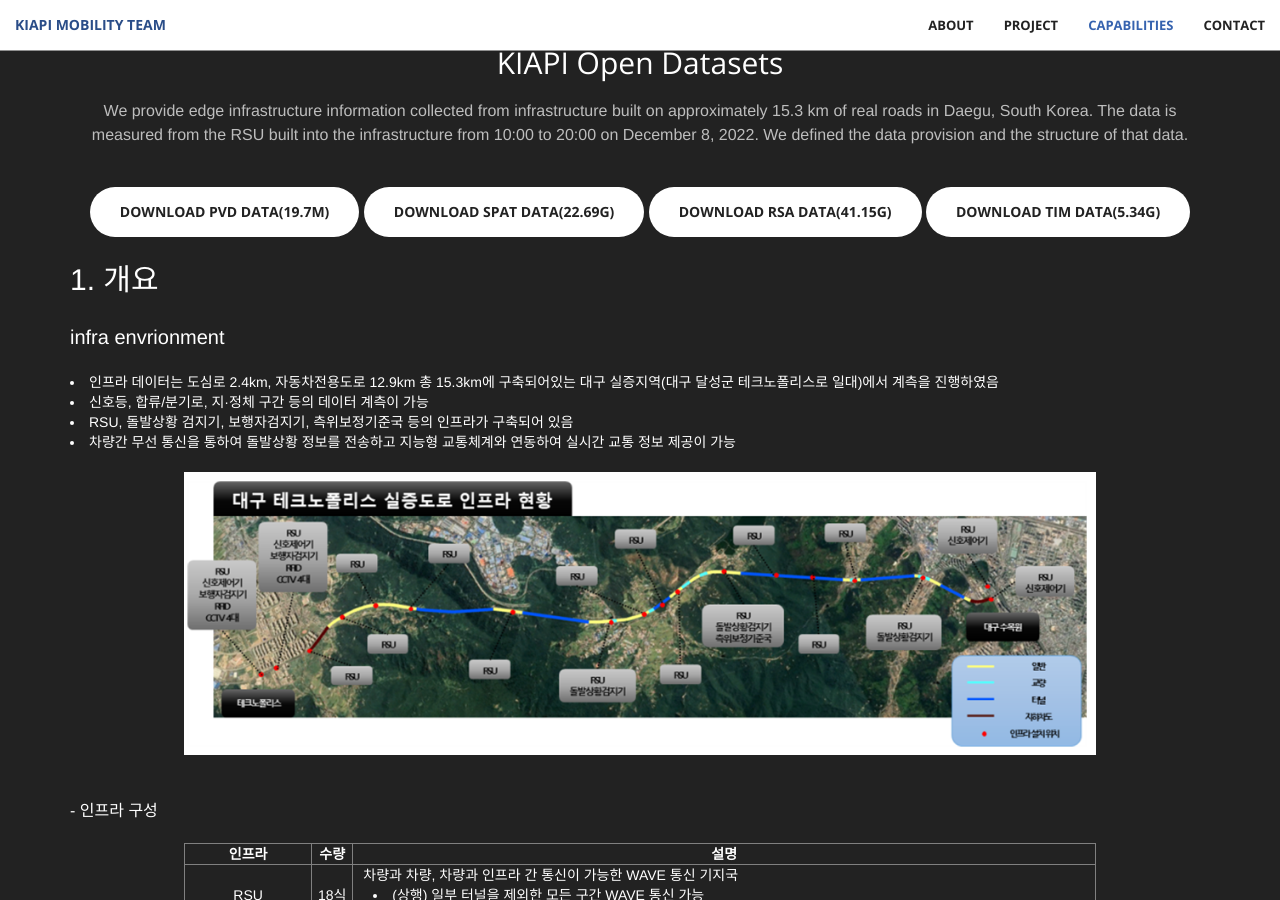
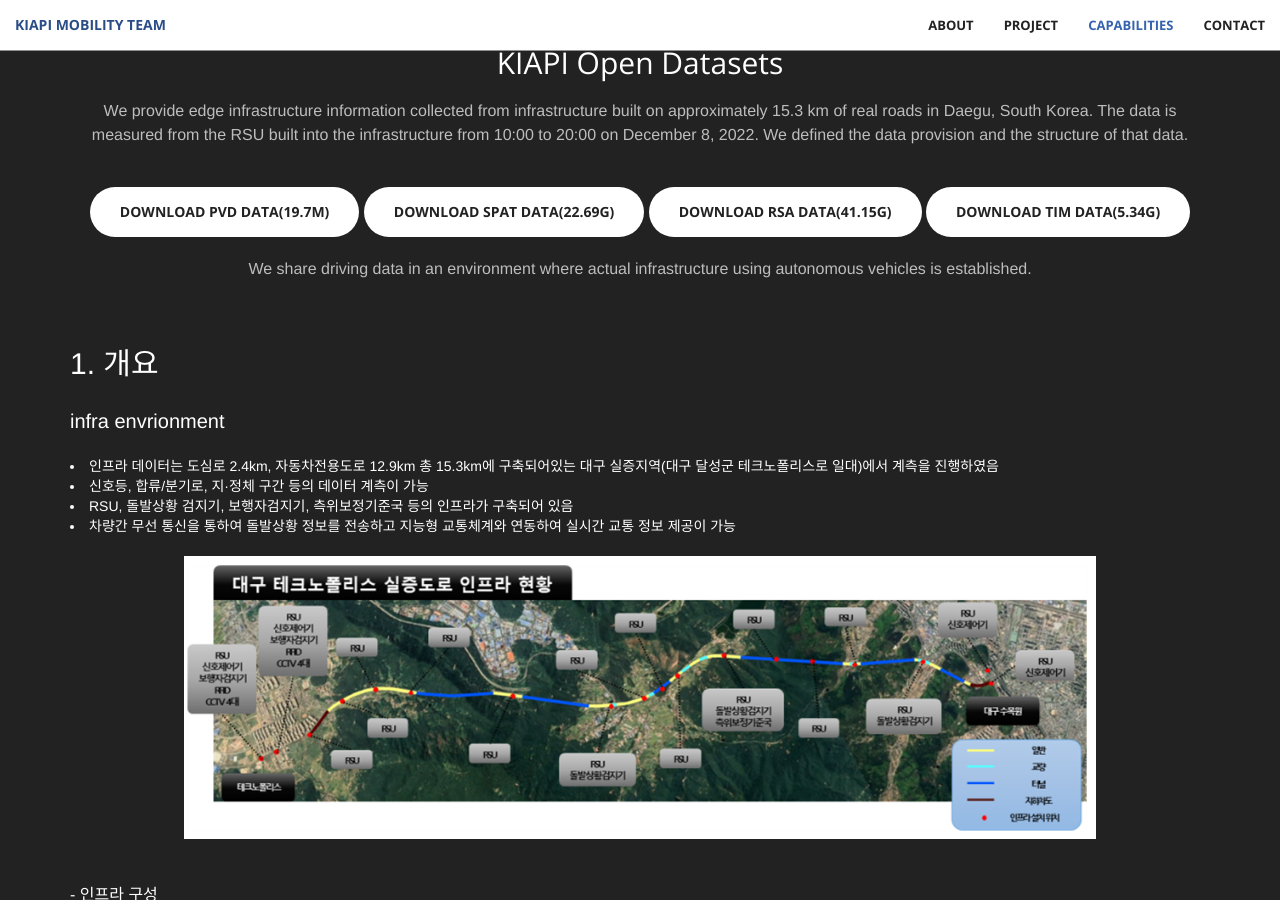
Before and after one commit to Yunhyeongseok-kiapi/kiapi_mulitagent.github.io, a Jekyll site: the page built from docs/index.html, in a window 1280 px wide and 900 px high, scrolled down 2179 px. Built offline with Jekyll 4.4.1, drawn with Linux system fonts in a browser that asks for light colours.

Commit message:
Update aside.html
Additional vehicle driving data sharing guidelines defined

```diff
--- a/docs/_includes/aside.html
+++ b/docs/_includes/aside.html
@@ -10,6 +10,11 @@
               <a href="http://gofile.me/5HZpx/czDPUbTgr" class="btn btn-default btn-xl wow tada">Download SPaT Data(22.69G)</a>
               <a href="http://gofile.me/5HZpx/hLF1XZ6Dh" class="btn btn-default btn-xl wow tada">Download RSA Data(41.15G)</a>
               <a href="http://gofile.me/5HZpx/ISVd3ygzb" class="btn btn-default btn-xl wow tada">Download TIM data(5.34G)</a>
+            </p>
+
+            <p>
+              <p class="text-faded">We share driving data in an environment where actual infrastructure using autonomous vehicles is established.</p>
+              <br/>
             </p>
 
             <p style="font-size: 30px; text-align: left"> 1. 개요</p>
```
